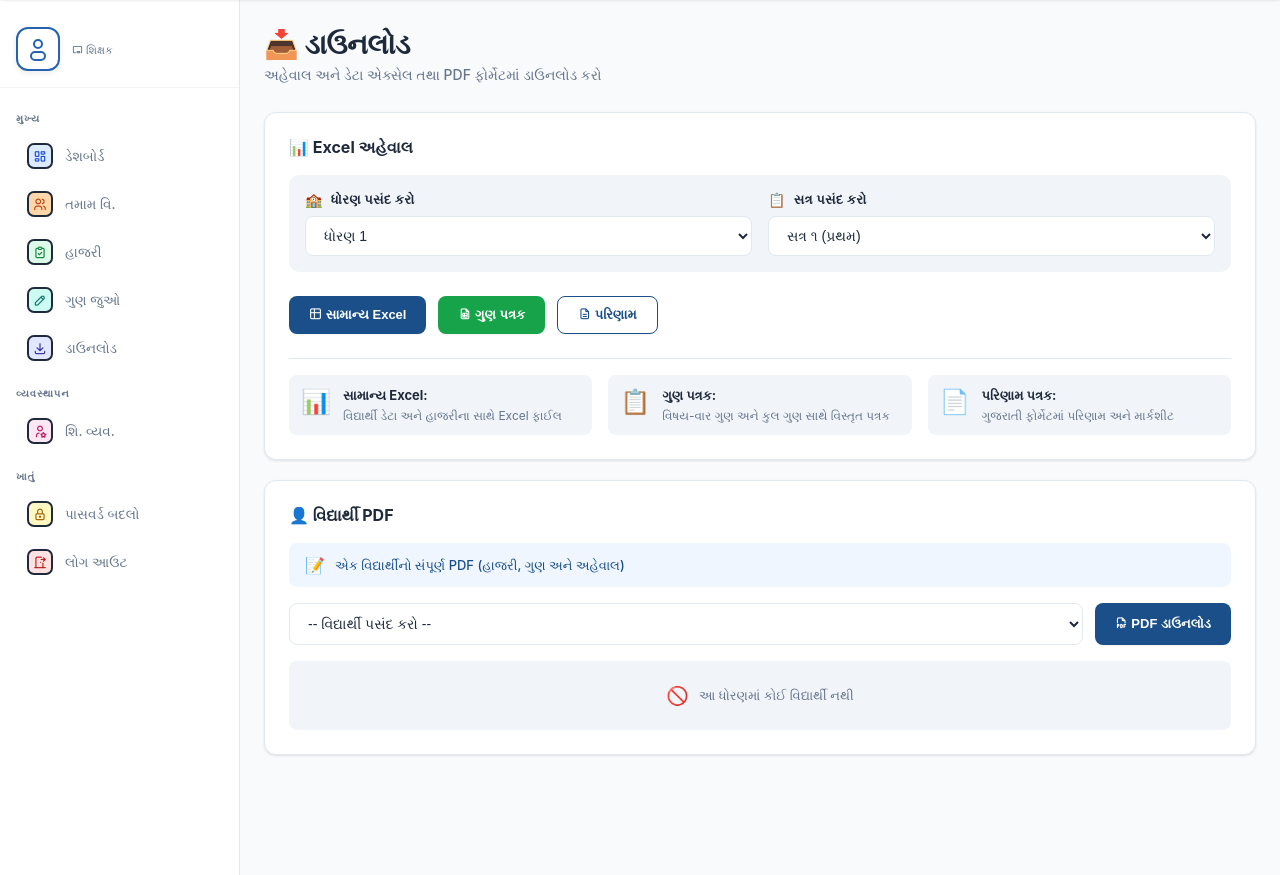
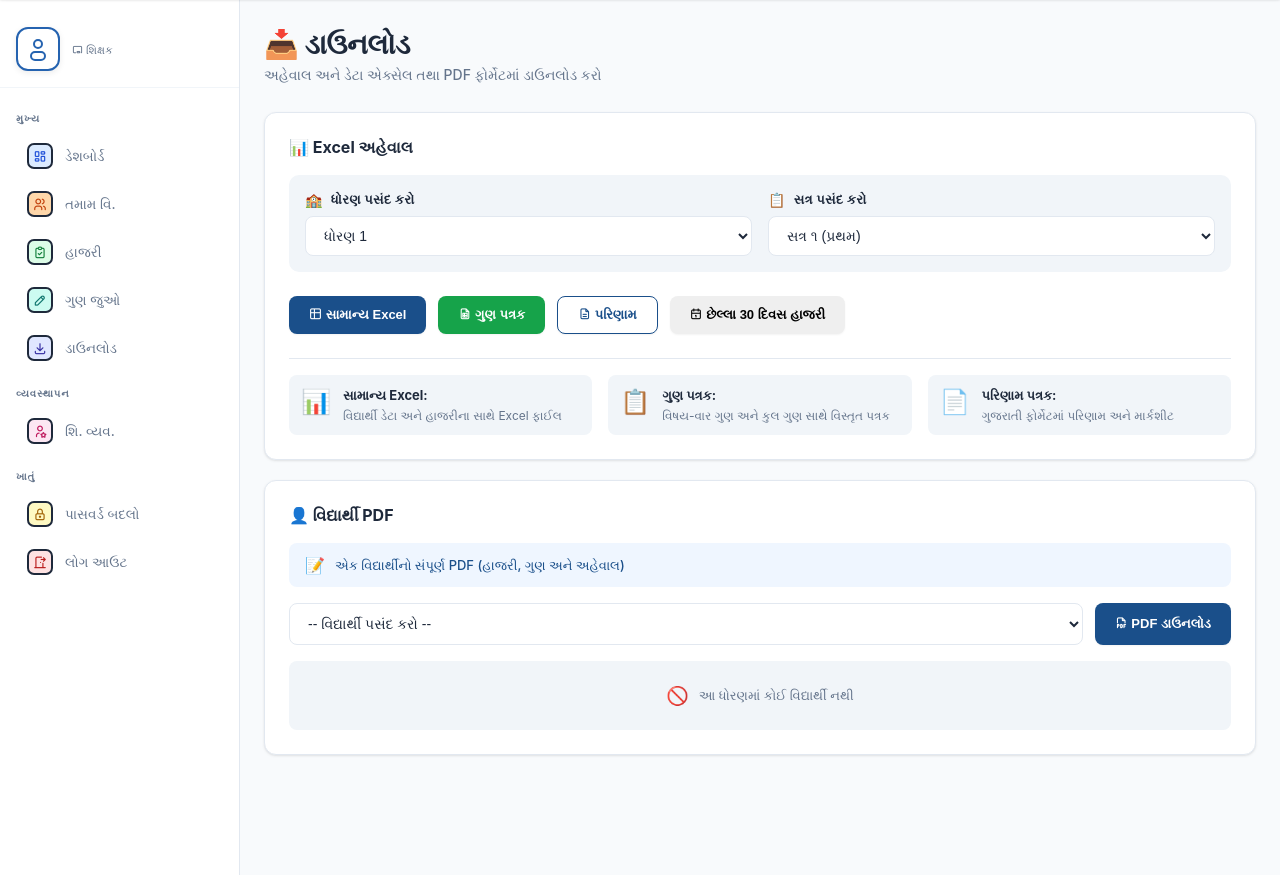
Before and after one commit to rajivnagar-school-webapp/school-app, a Flask app: template templates/principal/download.html in a window 1280 px wide. Shown: the part 57-932 px from the top of the page. Run offline with Flask 3, Linux system fonts and the light colour scheme; the template is opened without the code that fills it, so the values that code supplies are empty; some libraries are stand-ins or nearby versions.

Commit message:
Update download.html

```diff
--- a/templates/principal/download.html
+++ b/templates/principal/download.html
@@ -52,6 +52,9 @@
 </button>
 <button class="btn btn-outline" onclick="downloadParinam()">
     <i class="ti ti-file-description"></i> પરિણામ
+</button>
+<button class="btn btn-warning" onclick="downloadLast30Days()">
+    <i class="ti ti-calendar"></i> છેલ્લા 30 દિવસ હાજરી
 </button>
     </div>
 
@@ -373,6 +376,14 @@
 
 {% block scripts %}
 <script>
+function downloadLast30Days() {
+    if (!confirm("છેલ્લા 30 દિવસની હાજરી ડાઉનલોડ કરશો?")) return;
+
+    window.location.href = '/principal/download/attendance-30days?class=' + getCls();
+
+}
+
+
 function getCls() {
     return encodeURIComponent(document.getElementById('classSelect').value);
 }
```
